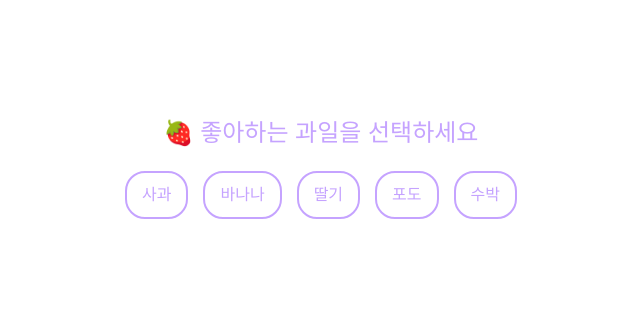
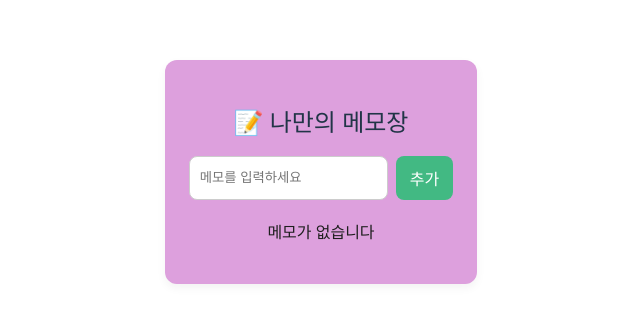
Before and after one commit to Jeontaesu/vue-app, a Vue app: page / in a window 1280 px wide. Shown: the part 228-550 px from the top of the page, without its empty margins (319-959 px from the left). Built offline with nearby package versions, Linux system fonts and the light colour scheme.

Commit message:
미니프로젝트 - 나만의 메모장 앱 만들기

```diff
--- a/src/App.vue
+++ b/src/App.vue
@@ -1,82 +1,106 @@
 <template>
   <div class="container">
-    <h2>🍓 좋아하는 과일을 선택하세요</h2>
+    <h2>📝 나만의 메모장</h2>
 
-    <ul style="color: #c5a3ff" class="fruit-list">
-      <li
-        :style="{ color: '#c5a3ff', fontWeight: '700' }"
-        v-for="(fruit, index) in fruits"
-        :key="index"
-        :class="{ selected: selectedFruit === fruit }"
-        @click="selectFruit(fruit)"
-      >
-        {{ fruit }}
-      </li>
+    <div class="input-box">
+      <input v-model="newMemo" placeholder="메모를 입력하세요" />
+      <button @click="addMemo">추가</button>
+    </div>
+
+    <ul class="memo-list">
+      <MemoItem v-for="(memo, idx) in memos" :key="idx" :text="memo" @delete="deleteMemo(idx)" />
     </ul>
 
-    <p :style="{ color: '#c5a3ff', fontWeight: '700' }" v-if="selectedFruit" class="result">
-      ✅ 당신이 선택한 과일은 <strong>{{ selectedFruit }}</strong> 입니다!
-    </p>
+    <p v-if="memos.length === 0" class="empty">메모가 없습니다</p>
   </div>
 </template>
 
 <script setup>
-import { ref } from "vue"; // 'ref'를 불러와야 반응형 데이터를 만들 수 있어!
+import { ref, onMounted, watch } from "vue";
+import MemoItem from "./components/MemoItem.vue";
 
-// 데이터 선언: ref() 함수로 감싸면 이 변수들이 '반응형'이 돼!
-const fruits = ["사과", "바나나", "딸기", "포도", "수박"]; // 얘네는 변할 일 없으니까 굳이 ref 안 써도 돼!
-const selectedFruit = ref(null); // 얘가 바뀔 수 있는 상태니까 ref로 감싸줘!
+const newMemo = ref("");
+const memos = ref([]);
 
-// 함수 선언: 평범한 JavaScript 함수처럼 쓰면 됨!
-const selectFruit = (fruit) => {
-  selectedFruit.value = fruit; // ref로 선언한 변수의 값에 접근할 땐 '.value'를 붙여야 해!
-};
+function addMemo() {
+  if (newMemo.value.trim()) {
+    memos.value.push(newMemo.value.trim());
+    newMemo.value = "";
+  }
+}
+
+function deleteMemo(index) {
+  memos.value.splice(index, 1);
+}
+
+// ✅ localStorage 연동
+onMounted(() => {
+  const saved = localStorage.getItem("memos");
+  if (saved) {
+    memos.value = JSON.parse(saved);
+  }
+});
+
+watch(
+  memos,
+  (newVal) => {
+    localStorage.setItem("memos", JSON.stringify(newVal));
+  },
+  { deep: true },
+);
 </script>
 
 <style scoped>
-/* style 태그는 Options API 방식과 동일 */
 .container {
-  font-family: Arial, sans-serif;
-  text-align: center;
-  padding: 20px;
+  max-width: 500px;
+  margin: 40px auto;
+  padding: 24px;
+  background: plum;
+  border-radius: 12px;
+  box-shadow: 0 4px 10px rgba(0, 0, 0, 0.05);
 }
 
 h2 {
-  color: #c5a3ff;
+  text-align: center;
+  margin-bottom: 16px;
+}
+
+.input-box {
+  display: flex;
+  gap: 8px;
   margin-bottom: 20px;
 }
 
-.fruit-list {
+input {
+  flex: 1;
+  padding: 10px;
+  border-radius: 8px;
+  border: 1px solid #ccc;
+}
+
+button {
+  padding: 10px 14px;
+  background-color: #42b983;
+  color: white;
+  border: none;
+  border-radius: 8px;
+  cursor: pointer;
+  font-weight: bold;
+}
+
+button:hover {
+  background-color: #369973;
+}
+
+.memo-list {
   list-style: none;
   padding: 0;
-  display: flex;
-  justify-content: center;
-  gap: 15px;
-  margin-bottom: 30px;
+  margin: 0;
 }
 
-.fruit-list li {
-  padding: 10px 15px;
-  border: 2px solid #c5a3ff;
-  border-radius: 20px;
-  cursor: pointer;
-  transition: all 0.2s ease-in-out;
-}
-
-.fruit-list li:hover {
-  background-color: #e0baff;
-  color: #fff !important;
-  border-color: #e0baff;
-}
-
-.fruit-list li.selected {
-  background-color: #c5a3ff;
-  color: #fff !important;
-  border-color: #c5a3ff;
-}
-
-.result {
-  margin-top: 30px;
-  font-size: 1.2em;
+.empty {
+  text-align: center;
+  color: #1f1f1f;
+  margin-top: 20px;
 }
 </style>
--- /dev/null
+++ b/src/components/MemoItem.vue
@@ -0,0 +1,40 @@
+<template>
+  <li class="memo-item">
+    <span>{{ text }}</span>
+    <button @click="$emit('delete')">삭제</button>
+  </li>
+</template>
+
+<script setup>
+defineProps({
+  text: String,
+});
+</script>
+
+<style scoped>
+.memo-item {
+  display: flex;
+  justify-content: space-between;
+  align-items: center;
+  background: #f9f9f9;
+  border: 1px solid #ddd;
+  padding: 10px 14px;
+  margin-bottom: 10px;
+  border-radius: 8px;
+  font-size: 15px;
+  color: #9f9f9f;
+}
+
+.memo-item button {
+  background: #ff5c5c;
+  color: white;
+  border: none;
+  padding: 6px 10px;
+  border-radius: 6px;
+  cursor: pointer;
+}
+
+.memo-item button:hover {
+  background: #e04848;
+}
+</style>
```
